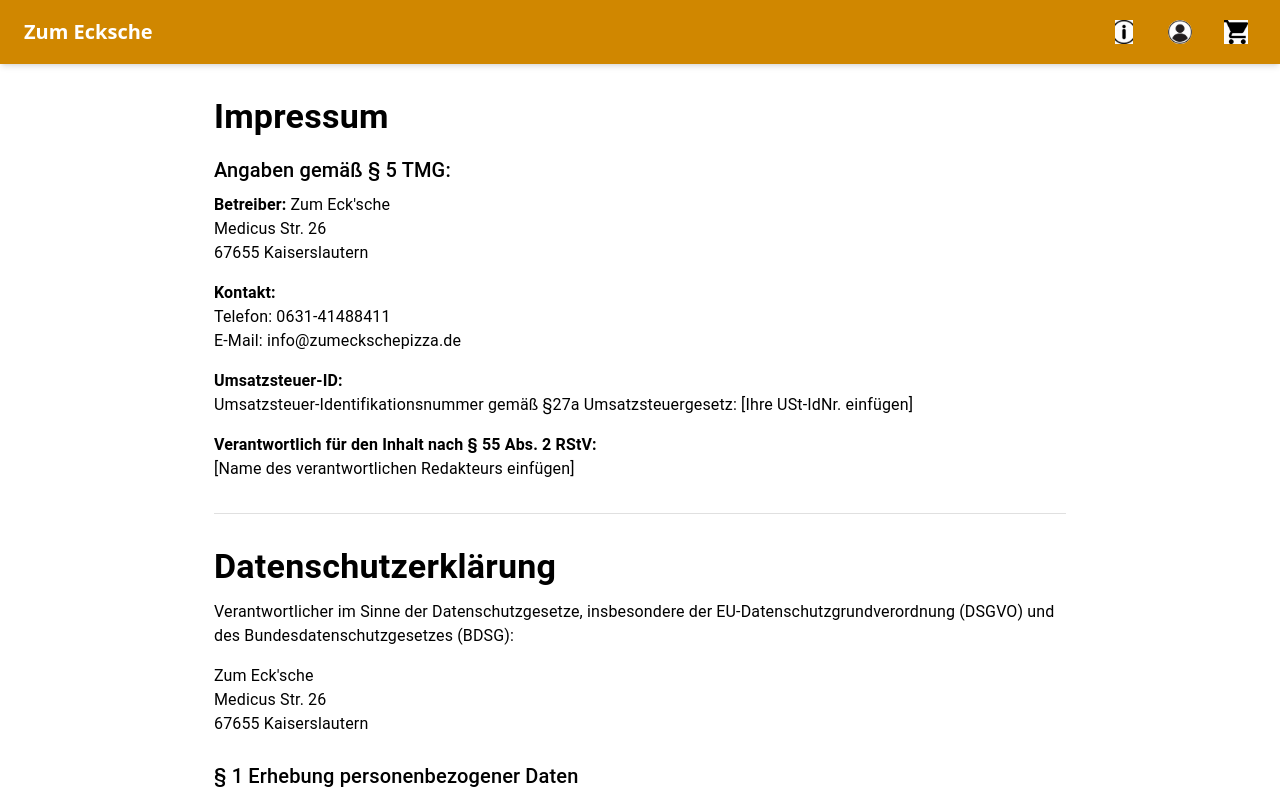
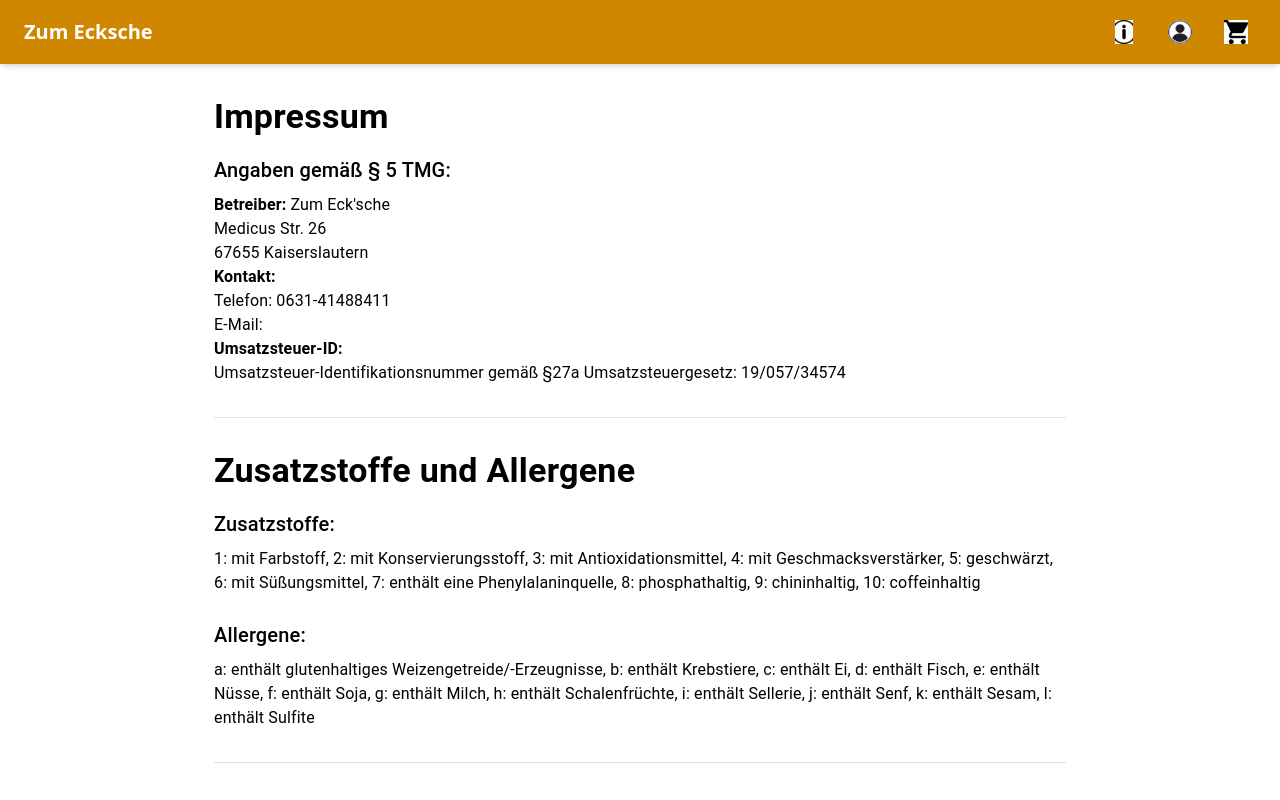
Before and after one commit to Zohaib770/zum-ecksche, a React (Vite) app in the folder frontend/: page /info in a window 1280 px wide. Shown: the top 800 px of the page. Built offline with nearby package versions, Linux system fonts and the light colour scheme; no server answers.

Commit message:
infopage correction

```diff
--- a/frontend/src/pages/InfoPage.tsx
+++ b/frontend/src/pages/InfoPage.tsx
@@ -2,6 +2,9 @@ import React from 'react';
 import { Typography, Box, Container, Divider } from '@mui/material';
 
 const InfoPage: React.FC = () => {
+
+  const INFO_EMAIL = import.meta.env.VITE_INFO_EMAIL;
+
   return (
     <Container maxWidth="md" sx={{ py: 4 }}>
       {/* Impressum nach § 5 TMG */}
@@ -12,23 +15,42 @@ const InfoPage: React.FC = () => {
         <Typography variant="h6" gutterBottom sx={{ mt: 2 }}>
           Angaben gemäß § 5 TMG:
         </Typography>
-        <Typography variant="body1" paragraph>
+        <Typography variant="body1">
           <strong>Betreiber:</strong> Zum Eck'sche<br />
           Medicus Str. 26<br />
           67655 Kaiserslautern
         </Typography>
-        <Typography variant="body1" paragraph>
+        <Typography variant="body1">
           <strong>Kontakt:</strong><br />
           Telefon: 0631-41488411<br />
-          E-Mail: info@zumeckschepizza.de
+          E-Mail: {INFO_EMAIL}
+        </Typography>
+        <Typography variant="body1">
+          <strong>Umsatzsteuer-ID:</strong><br />
+          Umsatzsteuer-Identifikationsnummer gemäß §27a Umsatzsteuergesetz: 19/057/34574
+        </Typography>
+      </Box>
+
+      <Divider sx={{ my: 4 }} />
+
+      {/* Zusatzstoffe und Allergene */}
+      <Box sx={{ mb: 4 }}>
+        <Typography variant="h4" gutterBottom sx={{ fontWeight: 'bold' }}>
+          Zusatzstoffe und Allergene
+        </Typography>
+
+        <Typography variant="h6" gutterBottom sx={{ mt: 2 }}>
+          Zusatzstoffe:
         </Typography>
         <Typography variant="body1" paragraph>
-          <strong>Umsatzsteuer-ID:</strong><br />
-          Umsatzsteuer-Identifikationsnummer gemäß §27a Umsatzsteuergesetz: [Ihre USt-IdNr. einfügen]
+          1: mit Farbstoff, 2: mit Konservierungsstoff, 3: mit Antioxidationsmittel, 4: mit Geschmacksverstärker, 5: geschwärzt, 6: mit Süßungsmittel, 7: enthält eine Phenylalaninquelle, 8: phosphathaltig, 9: chininhaltig, 10: coffeinhaltig
+        </Typography>
+
+        <Typography variant="h6" gutterBottom sx={{ mt: 3 }}>
+          Allergene:
         </Typography>
         <Typography variant="body1" paragraph>
-          <strong>Verantwortlich für den Inhalt nach § 55 Abs. 2 RStV:</strong><br />
-          [Name des verantwortlichen Redakteurs einfügen]
+          a: enthält glutenhaltiges Weizengetreide/-Erzeugnisse, b: enthält Krebstiere, c: enthält Ei, d: enthält Fisch, e: enthält Nüsse, f: enthält Soja, g: enthält Milch, h: enthält Schalenfrüchte, i: enthält Sellerie, j: enthält Senf, k: enthält Sesam, l: enthält Sulfite
         </Typography>
       </Box>
 
@@ -78,13 +100,6 @@ const InfoPage: React.FC = () => {
         </Typography>
 
         <Typography variant="h6" gutterBottom sx={{ mt: 3 }}>
-          § 3 Erhebung technischer Daten
-        </Typography>
-        <Typography variant="body1" paragraph>
-          Bei Zugriff auf unsere Website erheben wir automatisch technische Daten wie IP-Adresse, Browsertyp und Zugriffszeiten. Diese Verarbeitung erfolgt auf Grundlage von Art. 6 Abs. 1 lit. f DSGVO aus unserem berechtigten Interesse an der technischen Funktionsfähigkeit und Sicherheit unserer Website.
-        </Typography>
-
-        <Typography variant="h6" gutterBottom sx={{ mt: 3 }}>
           § 4 Cookies
         </Typography>
         <Typography variant="body1" paragraph>
@@ -105,9 +120,6 @@ const InfoPage: React.FC = () => {
           Bei Zahlung via PayPal, Kreditkarte oder anderen Anbietern werden Ihre Zahlungsdaten direkt an den jeweiligen Anbieter übermittelt. Dies erfolgt auf Grundlage von Art. 6 Abs. 1 lit. b DSGVO.
         </Typography>
       </Box>
-
-      <Divider sx={{ my: 4 }} />
-
     </Container>
   );
 };
```
